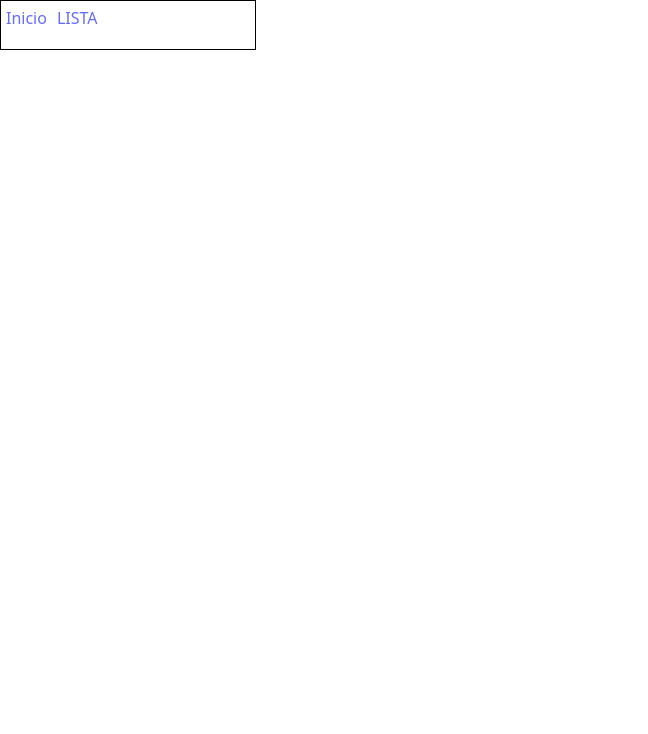
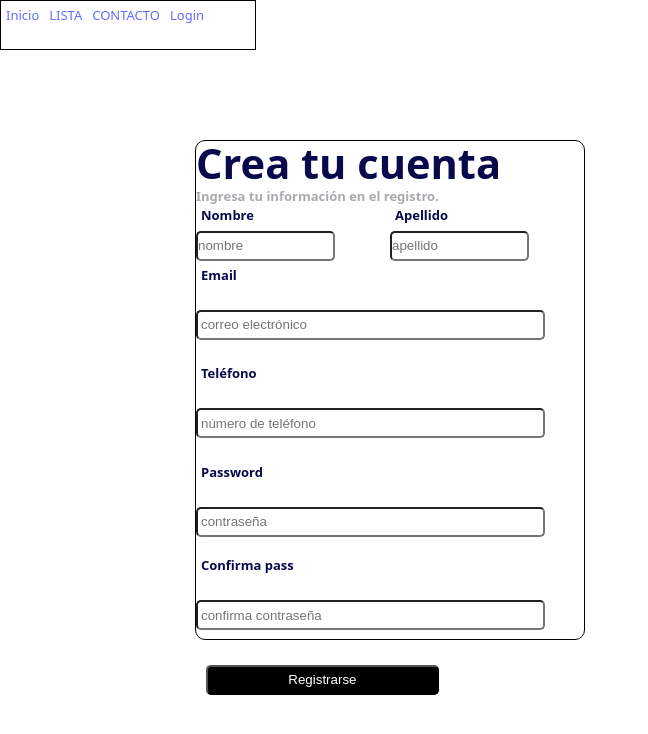
Before and after one commit to Caudillo8/ProductCard, a React (Vite) app in the folder productCard/: page /MiLogin in a window 1280 px wide. Before the commit this address had no page. Shown: the top 734 px of the page, without its empty margins (0-648 px from the left). Built offline with nearby package versions, Linux system fonts and the light colour scheme.

Commit message:
add login y contacto
agregado de rutas , falta acomodar estilos

```diff
--- a/productCard/src/App.jsx
+++ b/productCard/src/App.jsx
@@ -7,14 +7,17 @@ import { CardList } from "./components/CardList";
 import MiNavegador from "./components/MiNavegador";
 import { BrowserRouter, Routes, Route } from "react-router-dom";
 import DetalleProducto from "./components/DetalleProducto";
-
+import Contacto from "./components/Contacto";
+import MiLogin from "./components/MiLogin";
 function App() {
   return (
     <div className="App">
       <Routes>
+        {/*todo deben tener export by default*/}
         <Route path="/" element={<MiNavegador />} />
-
+        <Route path="/Contacto" element={<Contacto />} />
         <Route path="/cardlist" element={<CardList />} />
+        <Route path="/MiLogin" element={<MiLogin />} />
         <Route path="/api/:product_id" element={<DetalleProducto />} />
       </Routes>
       <MiNavegador />
--- /dev/null
+++ b/productCard/src/Icons/Eye.jsx
@@ -0,0 +1,4 @@
+import { IoEyeOutline } from "react-icons/io5";
+export const Icons = {
+  EyePassword: IoEyeOutline,
+};
--- a/productCard/src/components/Card.jsx
+++ b/productCard/src/components/Card.jsx
@@ -1,4 +1,4 @@
-import "./styleCard.css";
+import "../miEstilo/styleCard.css";
 import { useState } from "react";
 import { Link } from "react-router-dom";
 /*----------------------------------------- */
--- a/productCard/src/components/CardList.jsx
+++ b/productCard/src/components/CardList.jsx
@@ -1,5 +1,5 @@
 import { Card } from "./Card.jsx";
-import "./styleCard.css";
+import "../miEstilo/styleCard.css";
 import { useState, useEffect } from "react";
 import { TraerLista } from "../api.js";
 
--- /dev/null
+++ b/productCard/src/components/Contacto.jsx
@@ -0,0 +1,50 @@
+import React from "react";
+
+const Contacto = () => {
+  return (
+    <div className="container-registro">
+      <h2>
+        <u>REGISTRO DE DATOS PERSONALES.</u>
+      </h2>
+      <br />
+      <form action="">
+        <label htmlFor="nombre">NOMBRE COMPLETO:</label>
+        <input
+          type="text"
+          id="nombre"
+          placeholder="escribe tu nombre"
+          maxLength={30}
+          minLength={3}
+          name="nombre"
+          required="required"
+        />
+        <br />
+        <label htmlFor="_email">EMAIL: </label>
+        <input
+          name="email"
+          id="_email"
+          type="email"
+          placeholder="mail@gmail.com"
+          required="required"
+        />
+        <br />
+        <label htmlFor="_mensaje">MENSAJE:</label>
+        <br />
+        <textarea
+          type="text"
+          name="mensaje"
+          id="_mensaje"
+          placeholder="escribe tu mensaje..."
+          maxLength={120}
+          required="required"
+        />
+        <br />
+        <button type="submit" onClick={""}>
+          ENVIAR
+        </button>
+        {/*recordar el prevent*/}
+      </form>
+    </div>
+  );
+};
+export default Contacto;
--- /dev/null
+++ b/productCard/src/components/MiLogin.jsx
@@ -0,0 +1,59 @@
+import React from "react";
+import "../miEstilo/MiLogin.css";
+const MiLogin = () => {
+  return (
+    <div className="container">
+      <h1>Crea tu cuenta</h1>
+      <h4 className="subtitulo">Ingresa tu información en el registro.</h4>
+      <form>
+        <div className="nombreApellido">
+          <div className="datoNombre">
+            <label>Nombre</label>
+            <input type="text" placeholder="nombre" />
+          </div>
+          <div className="datoNombre">
+            <label>Apellido</label>
+            <input type="text" placeholder="apellido" />
+          </div>
+          <br />
+          <br />
+        </div>
+        <div className="datoLargo">
+          <label>Email</label>
+          <br />
+          <input type="email" placeholder="correo electrónico" />
+          <br />
+          <br />
+        </div>
+        <div className="datoLargo">
+          <label>Teléfono</label>
+          <br />
+          <input type="tel" placeholder="número de teléfono" />
+          <br />
+          <br />
+        </div>
+        <div className="datoLargo">
+          <label>Password</label>
+          <br />
+          <div className="password-input">
+            <input type="password" placeholder="contraseña" />
+
+            <br />
+            <br />
+          </div>
+          <div className="div datoLargo">
+            <label>Confirma pass</label>
+            <br />
+            <input type="password" placeholder="confirma contraseña" />
+
+            <br />
+            <br />
+          </div>
+        </div>
+        <input type="submit" value="Registrarse" className="btn" />
+      </form>
+    </div>
+  );
+};
+
+export default MiLogin;
--- a/productCard/src/components/MiNavegador.jsx
+++ b/productCard/src/components/MiNavegador.jsx
@@ -1,5 +1,5 @@
 import React from "react";
-import "./navegador.css";
+import "../miEstilo/navegador.css";
 import { NavLink } from "react-router-dom";
 import { Route, Routes, useLocation } from "react-router-dom";
 
@@ -8,6 +8,8 @@ const MiNavegador = () => {
     <div className="container_nav">
       <NavLink to="/">Inicio</NavLink>
       <NavLink to="/CardList">LISTA</NavLink>
+      <NavLink to="/Contacto">CONTACTO</NavLink>
+      <NavLink to="/MiLogin">Login</NavLink>
     </div>
   );
 };
--- /dev/null
+++ b/productCard/src/miEstilo/MiLogin.css
@@ -0,0 +1,81 @@
+body {
+  background-color: #f9fafb;
+  font-size: 13px;
+}
+.container {
+  background-color: #ffffff;
+  color: #09094d;
+  border: solid 1px black;
+  border-radius: 10px;
+}
+.nombreApellido {
+  display: flex;
+  gap: 20px;
+  align-items: flex-start;
+}
+
+.datoNombre {
+  flex: 1;
+  display: flex;
+  flex-direction: column;
+}
+
+/*.password-input {
+    position: relative;
+    display: inline-block;
+    margin-left: 5px;
+  }
+
+  .password-input svg {
+    position: absolute;
+    right: 10px;
+    top: 50%;
+    transform: translateY(-50%);
+    cursor: pointer;
+  }*/
+.subtitulo {
+  color: #a9aaae;
+}
+label {
+  font-weight: bold;
+  display: block;
+  text-align: left;
+  margin-bottom: 5px;
+  margin-left: 5px;
+}
+
+.datoNombre {
+  width: 50%;
+  position: relative;
+  display: inline-block;
+  margin-bottom: 5px;
+}
+.datoNombre input {
+  width: 80%;
+  height: 30px;
+}
+.datoLargo {
+  width: 100%;
+  margin-bottom: 5px;
+}
+.datoLargo input {
+  width: 90%;
+  height: 30px;
+  padding: 3px;
+  box-sizing: border-box;
+}
+.datoNombre label,
+.datoLargo label {
+  left: 0%;
+}
+.btn {
+  color: white;
+  background-color: black;
+  margin: 10px;
+  width: 60%;
+  height: 30px;
+  border-radius: 5px;
+}
+input {
+  border-radius: 5px;
+}
```
Also changed, not shown: productCard/src/miEstilo/navegador.css (renamed from productCard/src/components/navegador.css), productCard/src/miEstilo/styleCard.css (renamed from productCard/src/components/styleCard.css).
